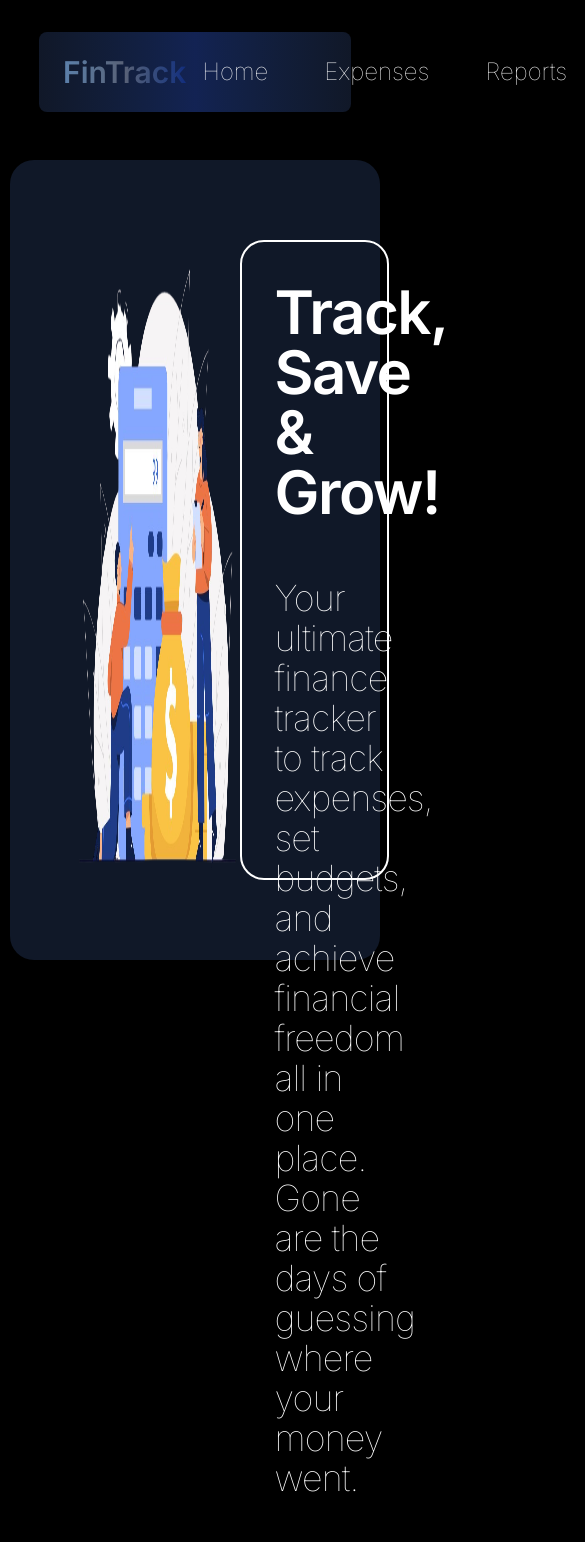
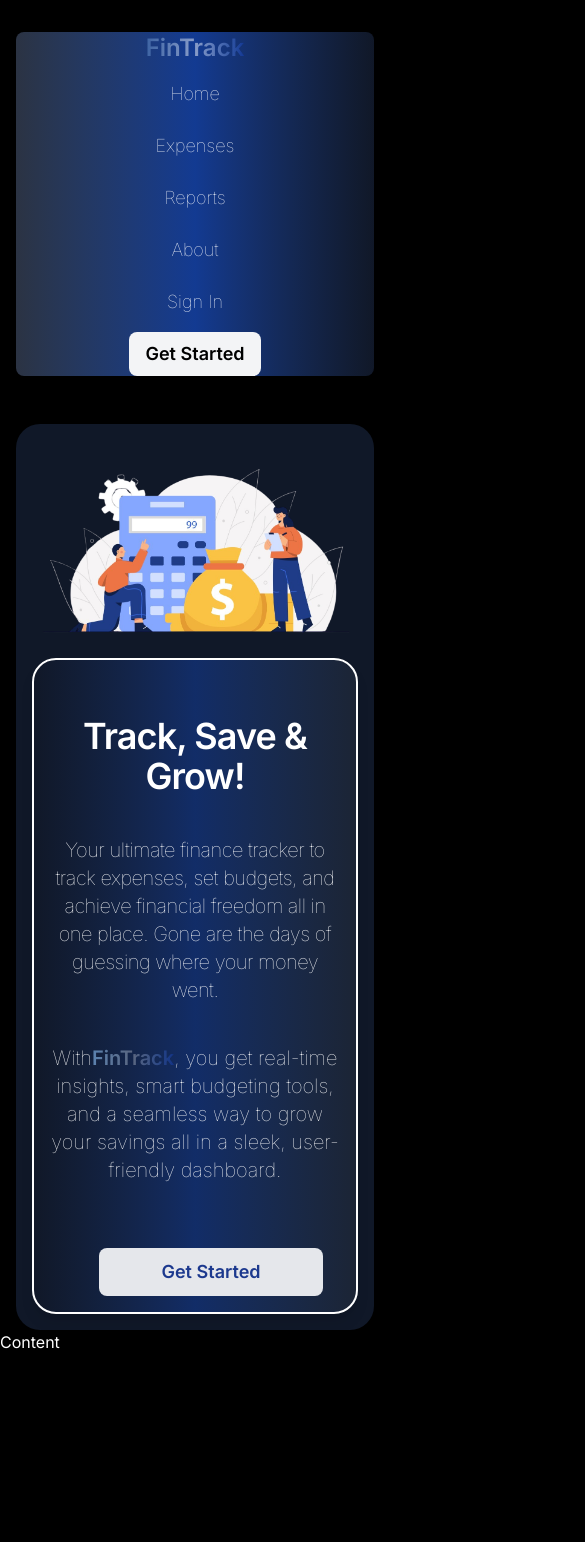
Before and after one commit to KristinAlex1/FinTracker-React-Firebase, a React (Vite) app: page / in a window 390 px wide. Shown: the top 1542 px of the page, 585 px wide, since content can reach past the window. After the commit the page ends 1354 px from the top, so only its background shows below. Built offline with nearby package versions, Linux system fonts and the light colour scheme.

Commit message:
Made Hero and Navbar mobile responsive

```diff
--- /dev/null
+++ b/src/components/Content.jsx
@@ -0,0 +1,9 @@
+import React from 'react'
+
+const Content = () => {
+  return (
+    <div>Content</div>
+  )
+}
+
+export default Content
--- a/src/components/Hero.jsx
+++ b/src/components/Hero.jsx
@@ -1,32 +1,37 @@
 import React from "react";
 import heroImage from "../assets/hero.png";
+
 const Hero = () => {
   return (
-    <div className="flex items-center justify-center">
-      <div className="w-[95%] h-[50rem] mt-[3rem] flex items-center justify-between rounded-3xl bg-gray-900">
+    <div className="flex items-center justify-center px-4 md:px-0">
+      <div className="w-full md:w-[95%] h-auto md:h-[50rem] mt-[3rem] flex flex-col md:flex-row items-center justify-between rounded-3xl bg-gray-900 p-4 md:p-0">
         <img
-          className="w-[45%] h-[99%] ml-[4rem]"
+          className="w-full md:w-[45%] h-auto md:h-[99%] ml-0 md:ml-[4rem] object-cover"
           src={heroImage}
           alt="Hero"
-        ></img>
-        <div className="w-[40%] h-[80%] border-2 border-white mr-[10rem] rounded-3xl">
-          <h1 className="text-6xl mt-[2.5rem] ml-[2rem] tracking-tight font-semibold">
+        />
+        <div className="w-full md:w-[40%] h-auto md:h-[80%] border-2 border-white md:mr-[10rem] bg-gradient-to-l from-gray-700/30 via-blue-600/30 to-gray-900 shadow-lg rounded-3xl p-4 md:p-0">
+          <h1 className="text-4xl md:text-6xl mt-[2.5rem] ml-0 md:ml-[2rem] tracking-tight font-semibold text-center md:text-left">
             Track, Save & Grow!
           </h1>
-          <p className="text-4xl mt-[3.5rem] ml-[2rem] tracking-tight font-thin">
+          <p className="text-xl md:text-4xl mt-[2.5rem] md:mt-[3.5rem] ml-0 md:ml-[2rem] tracking-tight font-thin text-center md:text-left">
             Your ultimate finance tracker to track expenses, set budgets, and
             achieve financial freedom all in one place. Gone are the days of
             guessing where your money went.
           </p>
-          <p className="text-4xl mt-[2.5rem] ml-[2rem] font-thin">
-            With{" "}
+          <p className="text-xl md:text-4xl mt-[2.5rem] ml-0 md:ml-[2rem] font-thin text-center md:text-left">
+            With
             <span className="bg-gradient-to-r from-blue-300/60 via-white/30 to-blue-700/30 text-transparent bg-clip-text font-semibold">
               FinTrack
             </span>
             , you get real-time insights, smart budgeting tools, and a seamless
             way to grow your savings all in a sleek, user-friendly dashboard.
           </p>
-          <button className="bg-gray-200 mt-[4rem] ml-[3rem] h-[3rem] w-[14rem] rounded-lg text-2xl text-blue-900 font-semibold">Get Started</button>
+          <div className="flex justify-center md:justify-start">
+            <button className="bg-gray-200 mt-[4rem] ml-[2rem] h-[3rem] w-[14rem] rounded-lg text-lg md:text-2xl text-blue-900 ml-[2rem] font-semibold hover:bg-gray-900 hover:text-white transition-all duration-300 ease-in-out">
+              Get Started
+            </button>
+          </div>
         </div>
       </div>
     </div>
--- a/src/components/Navbar.jsx
+++ b/src/components/Navbar.jsx
@@ -4,60 +4,39 @@ import { Link } from "react-router-dom";
 const Navbar = () => {
   return (
     <>
-      <div className="flex bg-black items-center justify-center min-h-[6rem] relative">
-        {/* Ensure Gradient Doesn't Block Hover */}
-
-
+      <div className="flex bg-black items-center justify-center min-h-[6rem] relative px-4">
         {/* Navbar Container */}
-        <div className="w-[80%] h-[5rem] bg-gray-900 rounded-lg mt-[2rem] font-thin flex items-center justify-between px-6 bg-gradient-to-r from-gray-900 via-blue-800/30 to-gray-900 shadow-lg">
-
+        <div className="w-full md:w-[80%] h-auto md:h-[5rem] bg-gray-900 rounded-lg mt-[2rem] font-thin flex flex-col md:flex-row items-center justify-between px-4 md:px-6 bg-gradient-to-r from-gray-500/30 via-blue-600/50 to-gray-900 shadow-lg">
           {/* Logo */}
-          <h1 className="text-3xl bg-gradient-to-r from-blue-300/60 via-white/30 to-blue-700/30 text-transparent bg-clip-text font-semibold">FinTrack</h1>
+          <h1 className="text-2xl md:text-3xl bg-gradient-to-r from-blue-300/30 via-white/50 to-blue-700/30 text-transparent bg-clip-text font-semibold mb-2 md:mb-0">
+            FinTrack
+          </h1>
 
           {/* Navigation Links */}
-          <div className="text-2xl flex space-x-6">
-            <Link
-              to="/"
-              className="px-4 py-2 text-white hover:bg-black transition-all duration-300 ease-in-out rounded-md"
-            >
+          <div className="text-lg md:text-2xl flex flex-col md:flex-row space-y-2 md:space-y-0 md:space-x-6">
+            <Link to="/" className="px-4 py-2 text-white hover:bg-black transition-all duration-300 ease-in-out rounded-md text-center">
               Home
             </Link>
-            <Link
-              to="/expenses"
-              className="px-4 py-2 text-white hover:bg-black transition-all duration-300 ease-in-out rounded-md"
-            >
+            <Link to="/expenses" className="px-4 py-2 text-white hover:bg-black transition-all duration-300 ease-in-out rounded-md text-center">
               Expenses
             </Link>
-            <Link
-              to="/reports"
-              className="px-4 py-2 text-white hover:bg-black transition-all duration-300 ease-in-out rounded-md"
-            >
+            <Link to="/reports" className="px-4 py-2 text-white hover:bg-black transition-all duration-300 ease-in-out rounded-md text-center">
               Reports
             </Link>
-            <Link
-              to="/about"
-              className="px-4 py-2 text-white hover:bg-black transition-all duration-300 ease-in-out rounded-md"
-            >
+            <Link to="/about" className="px-4 py-2 text-white hover:bg-black transition-all duration-300 ease-in-out rounded-md text-center">
               About
             </Link>
           </div>
 
           {/* Auth Links */}
-          <div className="text-2xl flex space-x-4">
-            <Link
-              to="/signin"
-              className="px-4 py-2 text-white hover:bg-black transition-all duration-300 ease-in-out rounded-md"
-            >
+          <div className="text-lg md:text-2xl flex flex-col md:flex-row space-y-2 md:space-y-0 md:space-x-4 mt-2 md:mt-0">
+            <Link to="/signin" className="px-4 py-2 text-white hover:bg-black transition-all duration-300 ease-in-out rounded-md text-center">
               Sign In
             </Link>
-            <Link
-              to="/get-started"
-              className="px-4 py-2 bg-gray-100 text-black font-semibold rounded-lg transition-all duration-300 ease-in-out hover:bg-gray-500"
-            >
+            <Link to="/get-started" className="px-4 py-2 bg-gray-100 text-black font-semibold rounded-lg transition-all duration-300 ease-in-out hover:bg-gray-900 hover:text-white text-center">
               Get Started
             </Link>
           </div>
-
         </div>
       </div>
     </>
--- a/src/pages/Homepage.jsx
+++ b/src/pages/Homepage.jsx
@@ -1,12 +1,14 @@
 import React from 'react'
 import Navbar from '../components/Navbar'
 import Hero from '../components/Hero'
+import Content from '../components/Content'
 
 const Homepage = () => {
   return (
     <>
         <Navbar/>
         <Hero/>
+        <Content/>
     </>
   )
 }
```
